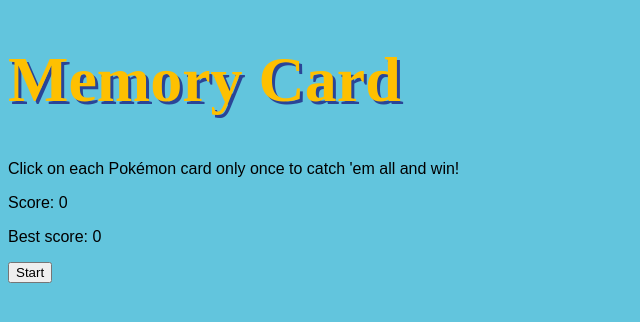
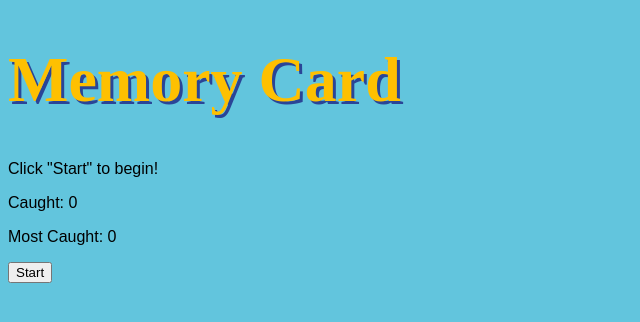
Before and after one commit to cobbland/memory-card, a React (Vite) app: page / in a window 1280 px wide. Shown: the top 322 px of the page, without its empty margins (0-640 px from the left). Built offline with nearby package versions, Linux system fonts and the light colour scheme; a web font is replaced by a local one.

Commit message:
Finish game logic

```diff
--- a/src/App.jsx
+++ b/src/App.jsx
@@ -1,9 +1,9 @@
 import { useState } from 'react';
 import Score from './components/Score.jsx';
 import Card from './components/Card.jsx';
-import logo from './assets/memory-card.png';
 
 export default function App() {
+  const [instructions, setInstructions] = useState('Click "Start" to begin!');
   const [score, setScore] = useState(0);
   const [bestScore, setBestScore] = useState(0);
   const [pokemon, setPokemon] = useState([]);
@@ -30,10 +30,14 @@
         twelvePokemon.push(poke);
       }
     }
+    setInstructions("Click on each Pokémon card only once to catch 'em all!");
     setPokemon(twelvePokemon);
+    setClicked([]);
+    setScore(0);
   }
 
   function handleClick(target) {
+    console.log([...clicked, target]);
     if (!clicked.includes(target)) {
       setClicked([...clicked, target]);
       const newScore = score + 1;
@@ -41,13 +45,19 @@
       setPokemon(newPoke);
       setScore(newScore);
       if (clicked.length === 11) {
-        console.log("You win!");
+        setInstructions("You win!");
+        const newScore = score + 1;
+        handleBestScore(newScore);
+        setClicked([]);
+        setScore(0);
+        setPokemon([]);
       }
     } else {
-      setBestScore(score);
+      handleBestScore(score);
       setClicked([]);
       setScore(0);
       setPokemon([]);
+      setInstructions('You lose. Click "Start" to try again!');
     }
   }
 
@@ -60,11 +70,18 @@
     return array;
   }
 
+  function handleBestScore(score) {
+    if (score > bestScore) {
+      setBestScore(score);
+    }
+  }
+
   return (
     <>
       <h1>Memory Card</h1>
-      <p className="instructions">Click on each Pokémon card only once to catch 'em all and win!</p>
-      <Score score={score} bestScore = {bestScore} />
+      <p className="instructions">{instructions}</p>
+      <Score score={score} bestScore={bestScore} />
+      <button onClick={getPokemon}>Start</button>
       <div className="cards">
         {pokemon.map((each) => (
           <Card
@@ -76,7 +93,6 @@
           />
         ))}
       </div>
-      <button onClick={getPokemon}>Start</button>
     </>
   )
 }
--- a/src/components/Card.jsx
+++ b/src/components/Card.jsx
@@ -2,7 +2,7 @@
     const pokeCry = new Audio(cry);
 
     function handleClick(target) {
-        // pokeCry.play();
+        pokeCry.play();
         onClick(target);
     }
 
--- a/src/components/Score.jsx
+++ b/src/components/Score.jsx
@@ -1,9 +1,9 @@
 export default function Score({ score, bestScore }) {
 
     return (
-        <div>
-            <p>Score: {score}</p>
-            <p>Best score: {bestScore}</p>
+        <div className="scores">
+            <p>Caught: {score}</p>
+            <p>Most Caught: {bestScore}</p>
         </div>
     )
 }
```
